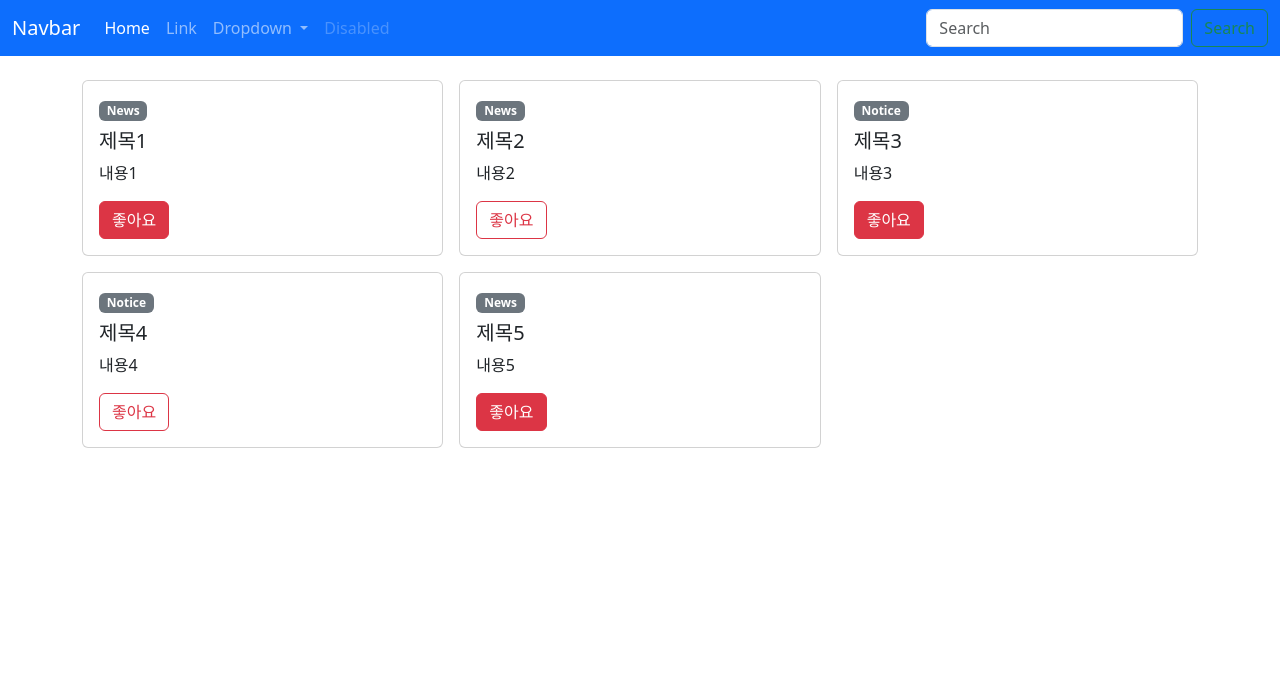
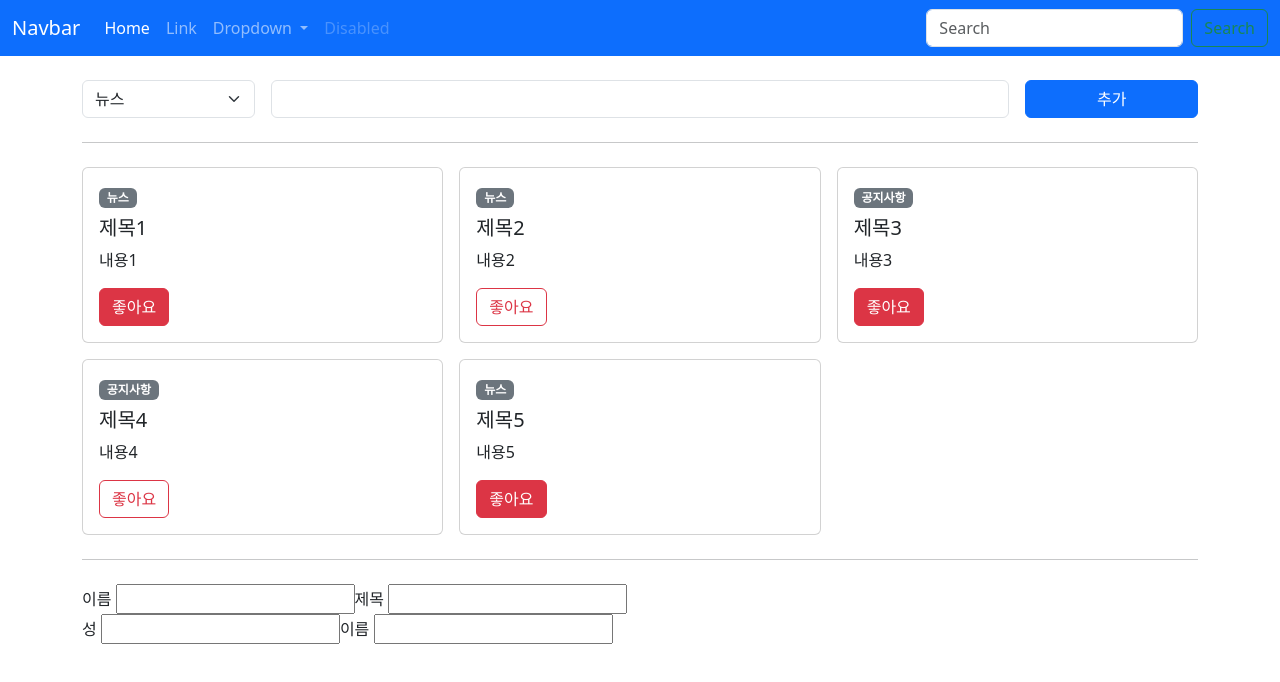
Before and after one commit to h2oi6v0i/vue3-basic, a Vue app: page / in a window 1280 px wide. Shown: the top 682 px of the page. Built offline with nearby package versions, Linux system fonts and the light colour scheme.

Commit message:
[25] : emits, 다중 v-model

```diff
--- a/src/components/AppCard.vue
+++ b/src/components/AppCard.vue
@@ -27,7 +27,7 @@ export default {
     },
     contents: {
       type: String,
-      required: true,
+      // required: true,
     },
     isLike: {
       type: Boolean,
@@ -51,7 +51,7 @@ export default {
   setup(props, context) {
     /** 카드 타입 */
     const typeName = computed(() => {
-      return props.type === 'news' ? 'News' : 'Notice';
+      return props.type === 'news' ? '뉴스' : '공지사항';
     });
 
     /** 좋아요 상태별 클래스 */
--- /dev/null
+++ b/src/components/LabelInput.vue
@@ -0,0 +1,39 @@
+<template>
+  <label>
+    {{ label }}
+    <!-- <input :value="modelValue" @input="(event) => $emit('update:modelValue', event.target.value)" type="text"/> -->
+    <input v-model="value" type="text" />
+  </label>
+</template>
+
+<script>
+import { computed } from 'vue';
+
+export default {
+  /**
+   * Vue3에서는 modelValue라는 props로 값을 입력 받아서 update:modelValue로 event를 발생시킨다.
+   * 이러한 props와 event를 구현해서 커스텀 컴포넌트의 v-model을 구현할 수 있는 것이다.
+   */
+  props: ['modelValue', 'label'], // [Vue2] value
+  emits: ['update:modelValue'], // [Vue2] @input
+
+  setup(props, { emit }) {
+    /**
+     * 컴포넌트 안에서 computed를 사용하여 v-model 구현하기
+     * computed는 읽기 전용이지만, getter/setter를 사용하면 쓰기도 가능하다.
+     */
+    const value = computed({
+      get() {
+        return props.modelValue;
+      },
+      set(value) {
+        emit('update:modelValue', value);
+      },
+    });
+
+    return { value };
+  },
+};
+</script>
+
+<style lang="scss" scoped></style>
--- /dev/null
+++ b/src/components/LabelTitle.vue
@@ -0,0 +1,30 @@
+<template>
+  <label>
+    {{ label }}
+    <input v-model="value" type="text" />
+  </label>
+</template>
+
+<script>
+import { computed } from 'vue';
+
+export default {
+  props: ['title', 'label'],
+  emits: ['update:title'],
+
+  setup(props, { emit }) {
+    const value = computed({
+      get() {
+        return props.title;
+      },
+      set(value) {
+        emit('update:title', value);
+      },
+    });
+
+    return { value };
+  },
+};
+</script>
+
+<style lang="scss" scoped></style>
--- /dev/null
+++ b/src/components/PostCreate.vue
@@ -0,0 +1,71 @@
+<template>
+  <div class="row g-3">
+    <div class="col col-2">
+      <select v-model="type" class="form-select" aria-label="Default select example">
+        <option value="news">뉴스</option>
+        <option value="notice">공지사항</option>
+      </select>
+    </div>
+    <div class="col col-8">
+      <input v-model="title" type="text" class="form-control" />
+    </div>
+    <div class="col col-2 d-grid">
+      <!-- 방법 1️⃣ -->
+      <!-- <button class="btn btn-primary" @click="$emit('createPost', 1, 2, 3, '전개리')">button</button> -->
+      <button class="btn btn-primary" @click="createPost">추가</button>
+    </div>
+  </div>
+</template>
+
+<script>
+import { ref } from 'vue';
+
+export default {
+  // emits: ['createPost'],
+
+  emits: {
+    createPost: (newPost) => {
+      if (!newPost.type) {
+        return false;
+      } else if (!newPost.title) {
+        return false;
+      }
+      return true;
+    },
+  },
+
+  /** 방법 2️⃣ - 기본 */
+  // setup(props, context) {
+  //   const createPost = () => {
+  //     context.emit('createPost', 1, 2, 3, '전개리');
+  //   };
+
+  //   return { createPost };
+  // },
+
+  /** 방법 2️⃣ - 구조 분해 할당 */
+  setup(props, { emit }) {
+    const type = ref('news');
+
+    const title = ref('');
+
+    /** 새로운 Post 추가 */
+    const createPost = () => {
+      const newPost = {
+        type: type.value,
+        title: title.value,
+      };
+
+      emit('createPost', newPost);
+
+      // 초기화
+      type.value = 'news';
+      title.value = '';
+    };
+
+    return { type, title, createPost };
+  },
+};
+</script>
+
+<style></style>
--- a/src/components/TheView.vue
+++ b/src/components/TheView.vue
@@ -1,6 +1,8 @@
 <template>
   <main>
     <div class="container py-4">
+      <PostCreate @create-post="createPost" />
+      <hr class="my-4" />
       <div class="row g-3">
         <div v-for="post in posts" :key="post.id" class="col col-4">
           <AppCard
@@ -12,17 +14,32 @@
           />
         </div>
       </div>
+      <hr class="my-4" />
+      <!-- <LabelInput :model-value="userName" @update:model-value="(value) => (userName = value)" /> -->
+      <LabelInput label="이름" v-model="userName" />
+      <!-- 📝 전달인자 사용하여 modelVAlue, update:modelValue 이름 변경하기 -->
+      <LabelTitle label="제목" v-model:title="userName" />
+      <!-- 📝 전달인자 활용하여 두 개의 v-model을 적용 -->
+      <Username v-model:firstname="firstname" v-model:lastname="lastname" />
     </div>
   </main>
 </template>
 
 <script>
-import { reactive } from 'vue';
+import { ref, reactive } from 'vue';
 import AppCard from '@/components/AppCard.vue';
+import PostCreate from '@/components/PostCreate.vue';
+import LabelInput from '@/components/LabelInput.vue';
+import LabelTitle from '@/components/LabelTitle.vue';
+import Username from '@/components/Username.vue';
 
 export default {
   components: {
     AppCard,
+    LabelTitle,
+    LabelInput,
+    PostCreate,
+    Username,
   },
 
   setup() {
@@ -34,7 +51,15 @@ export default {
       { id: 5, type: 'news', title: '제목5', contents: '내용5', isLike: true },
     ]);
 
-    return { posts };
+    const createPost = (newPost) => {
+      posts.push(newPost);
+    };
+
+    const userName = ref('');
+    const firstname = ref('');
+    const lastname = ref('');
+
+    return { posts, createPost, userName, firstname, lastname };
   },
 };
 </script>
--- /dev/null
+++ b/src/components/Username.vue
@@ -0,0 +1,32 @@
+<template>
+  <div>
+    <LabelInput
+      :model-value="firstname"
+      @update:model-value="(value) => $emit('update:firstname', value)"
+      label="성"
+    />
+    <LabelInput
+      :model-value="lastname"
+      @update:model-value="(value) => $emit('update:lastname', value)"
+      label="이름"
+    />
+  </div>
+</template>
+
+<script>
+import LabelInput from './LabelInput.vue';
+
+export default {
+  props: ['firstname', 'lastname'],
+
+  emits: ['update:firstname', 'update:lastname'],
+
+  components: { LabelInput },
+
+  setup() {
+    return {};
+  },
+};
+</script>
+
+<style lang="scss" scoped></style>
```
